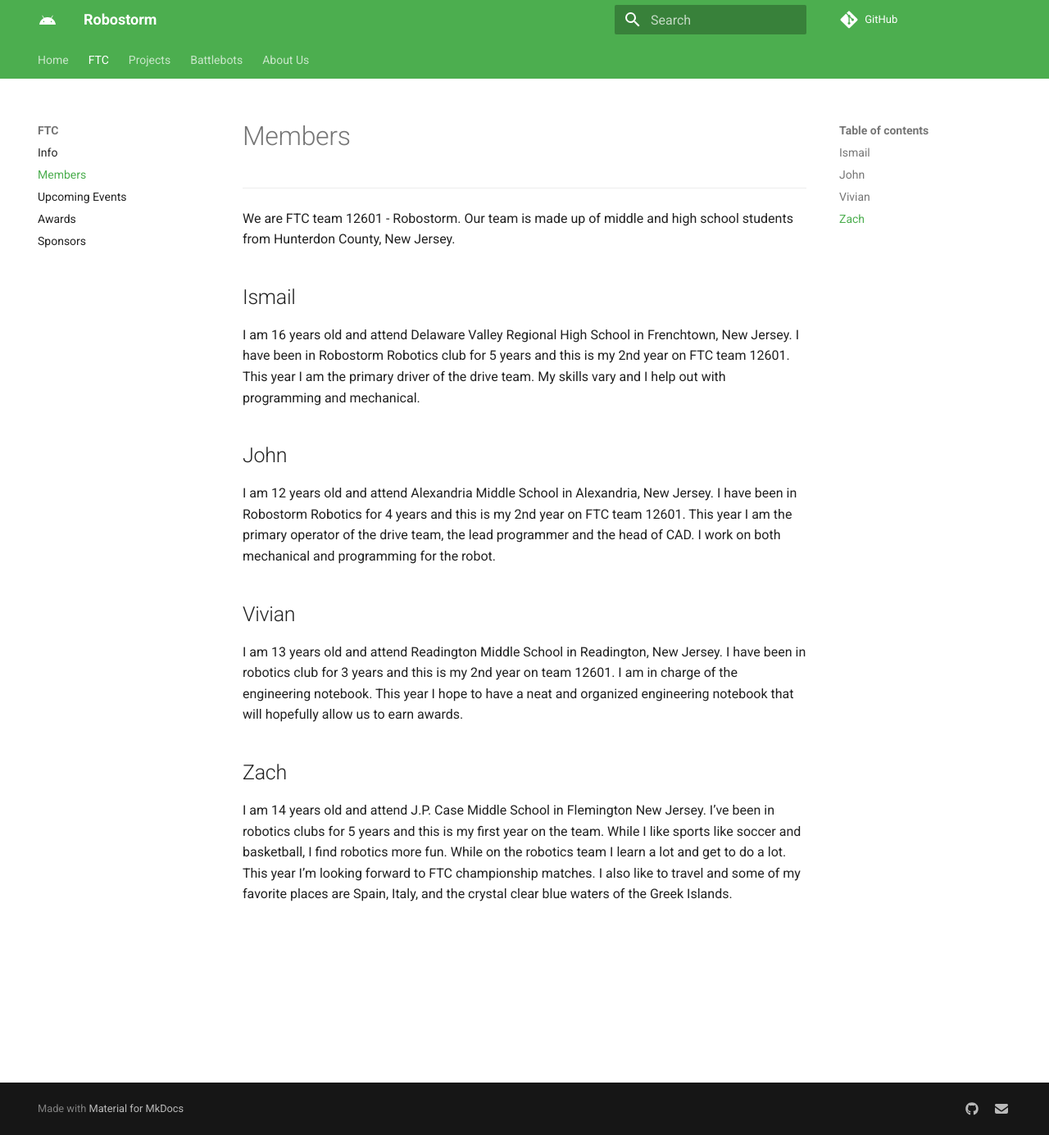
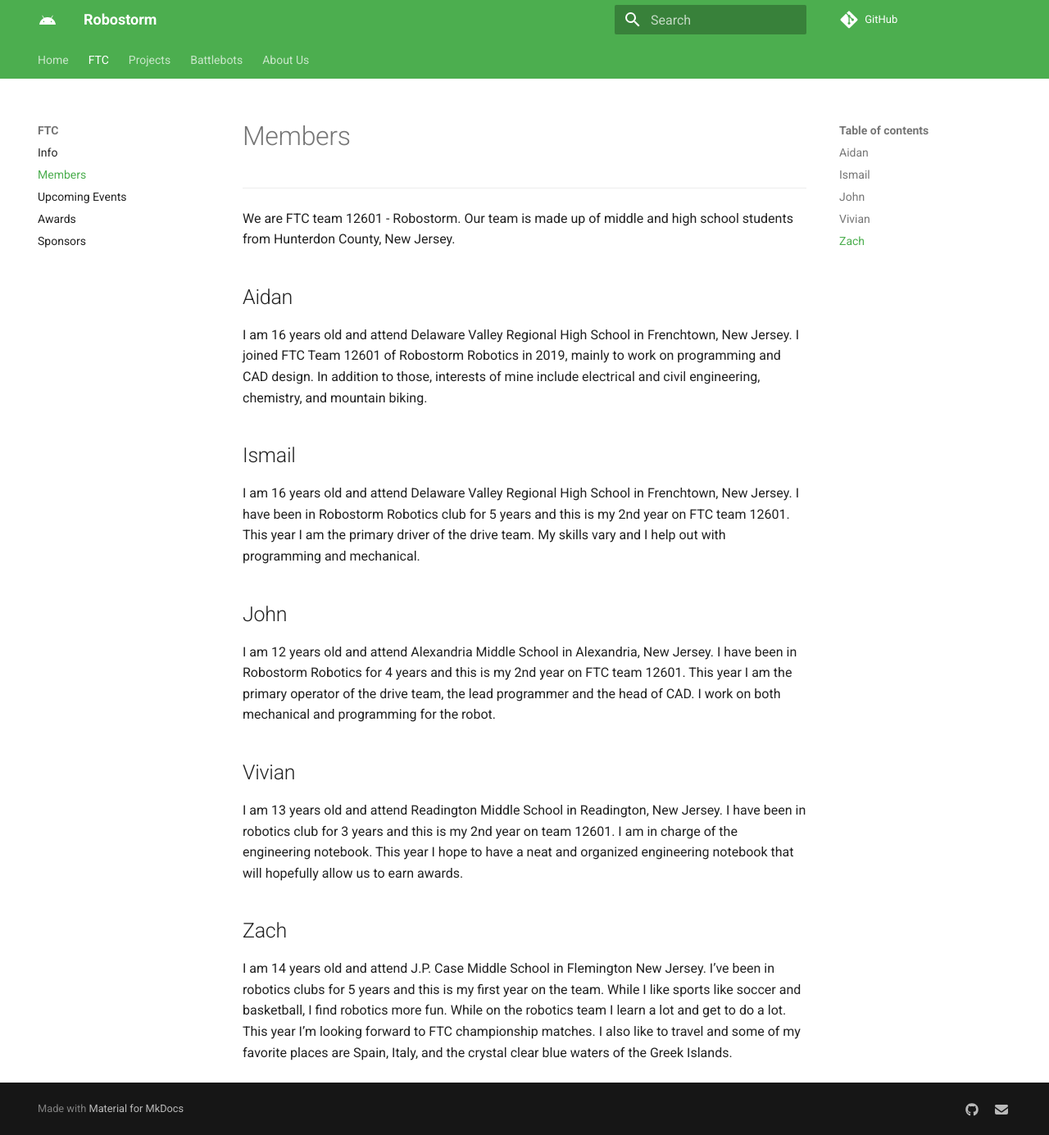
Before and after one commit to Robostorm/Website, an MkDocs documentation site: the page built from docs/FTC/members.md, in a window 1280 px wide and 1385 px high. Shown: the whole window at 82% size. Built offline with MkDocs 1.6.1 and Material for MkDocs 9.7.7, drawn with Linux system fonts in a browser that asks for light colours.

Commit message:
Update members.md

```diff
--- a/docs/FTC/members.md
+++ b/docs/FTC/members.md
@@ -2,6 +2,9 @@
 ---
 
 We are FTC team 12601 - Robostorm. Our team is made up of middle and high school students from Hunterdon County, New Jersey.
+
+## Aidan
+I am 16 years old and attend Delaware Valley Regional High School in Frenchtown, New Jersey. I joined FTC Team 12601 of Robostorm Robotics in 2019, mainly to work on programming and CAD design. In addition to those, interests of mine include electrical and civil engineering, chemistry, and mountain biking.
 
 ## Ismail
 I am 16 years old and attend Delaware Valley Regional High School in Frenchtown, New Jersey. I have been in Robostorm Robotics club for 5 years and this is my 2nd year on FTC team 12601. This year I am the primary driver of the drive team. My skills vary and I help out with programming and mechanical.
```
